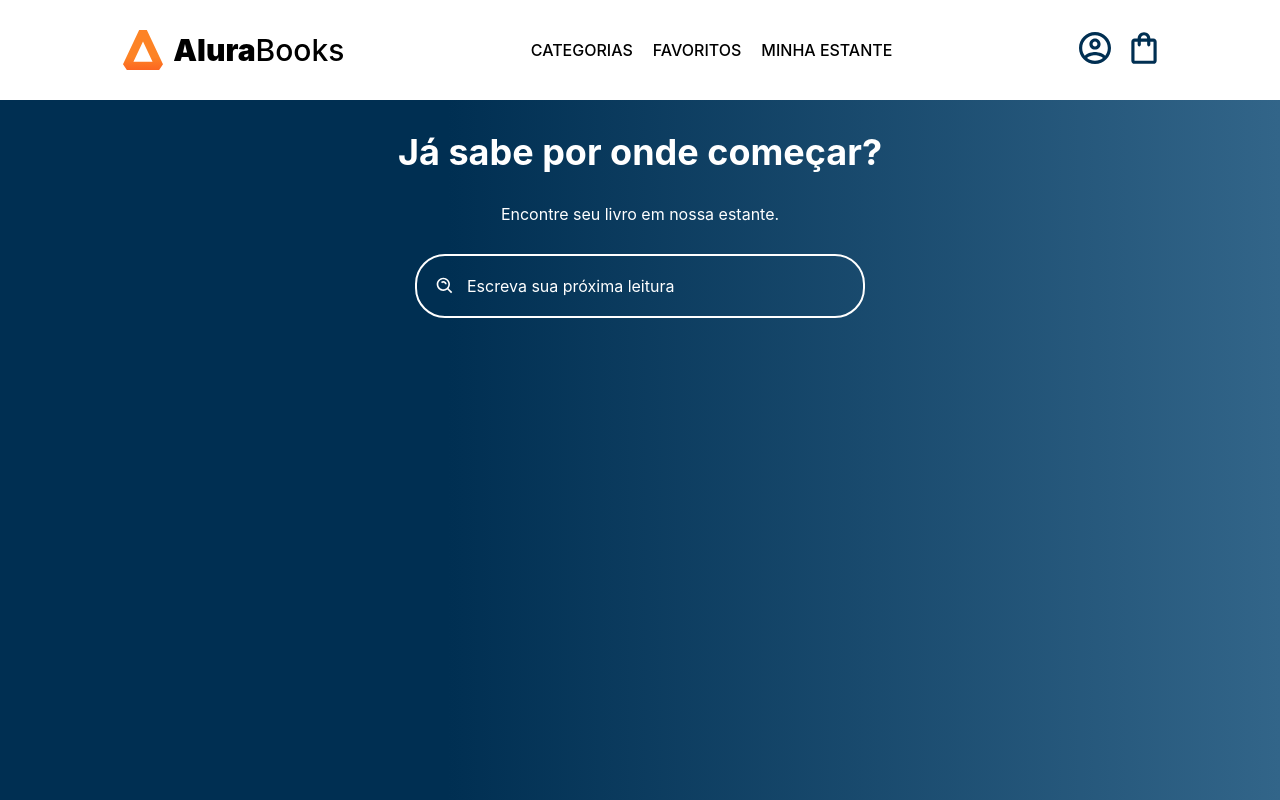
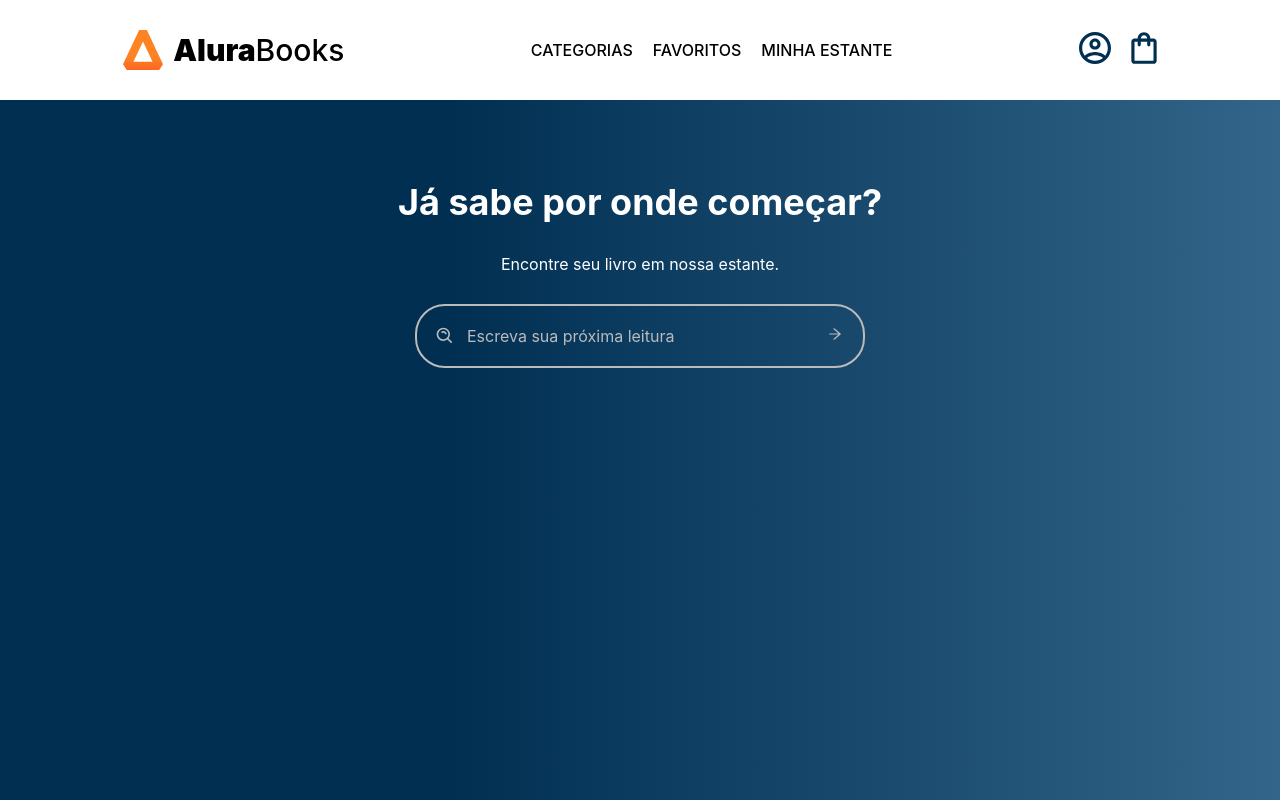
Before and after one commit to Luca-Ferri-Paschoal/Alura-Books-React, a React (Create React App) app: page / in a window 1280 px wide. Built offline with nearby package versions, Linux system fonts and the light colour scheme.

Commit message:
Atualizando e melhorando o CSS do componete Pesquisa

```diff
--- a/src/components/Pesquisa/Pesquisa.js
+++ b/src/components/Pesquisa/Pesquisa.js
@@ -1,10 +1,12 @@
 import styled from 'styled-components';
+import { AiOutlineArrowRight } from 'react-icons/ai'
 import { BiSearchAlt } from 'react-icons/bi'
+import { useState } from 'react';
 
 const PesquisaContainer = styled.section`
     max-width: 600px;
     margin: 0 auto;
-    padding: 30px;
+    padding: 80px 0;
     display: flex;
     align-items: center;
     flex-direction: column;
@@ -22,46 +24,65 @@ const PesquisaContainer = styled.section`
         font-size: 16px;
     }
 
-    div {
+    form {
         width: 450px;
         position: relative;
     }
 
-    input {
-        width: 100%;
-        background-color: transparent;
-        color: inherit;
-        border: 2px solid #fff;
-        padding: 20px;
-        padding-left: 50px;
-        border-radius: 30px;
-        outline: none;
-    }
-
     input::placeholder {
-        color: inherit;
+        color: #BBB;
     }
 `;
 
-const cssLupinha = {
-    position: 'absolute',
-    width: '20px',
-    height: '20px',
-    top: 'calc(50% - 10px)',
-    left: '20px',
-}
+export const Pesquisa = props => {
+    const [cor, setCor] = useState('#BBB');
 
-export const Pesquisa = props => {
+    const mudaCor = novaCor => {
+        setCor(novaCor);
+    }
+
+    const cssIcon = direcao => {
+        const css = {
+            position: 'absolute',
+            width: '20px',
+            height: '20px',
+            top: 'calc(50% - 10px)',
+            color: cor,
+        }
+
+        css[direcao] = '20px';
+
+        return css;
+    }
+
+    const cssInput = {
+        width: '100%',
+        backgroundColor: 'transparent',
+        color: cor,
+        border: `2px solid ${cor}`,
+        padding: '20px 50px',
+        borderRadius: '30px',
+        outline: 'none',
+    }
+
     return (
         <PesquisaContainer>
             <h2>Já sabe por onde começar?</h2>
             <h3>Encontre seu livro em nossa estante.</h3>
-            <div>
-                <BiSearchAlt style={cssLupinha}/>
+            <form>
+                <BiSearchAlt style={cssIcon('left')} />
                 <input
+                    style={cssInput}
+                    onFocus={() => mudaCor('#FFF')}
+                    onBlur={() => mudaCor('#BBB')}
                     placeholder='Escreva sua próxima leitura'
                 />
-            </div>
+                <button
+                    style={cssIcon('right')}
+                >
+                    <AiOutlineArrowRight />
+                </button>
+            </form>
         </PesquisaContainer>
     );
 }
```
